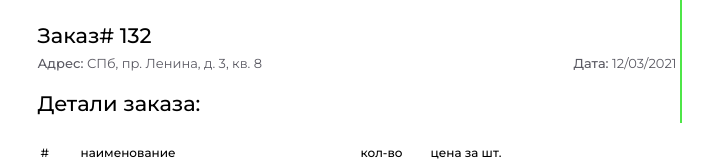
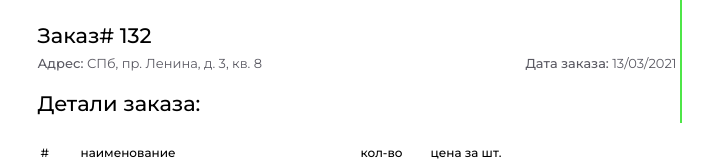
Before and after one commit to DmitriyFilimonov/shop, a React (Create React App) app: page / in a window 1280 px wide. Shown: the top 161 px of the page, without its empty margins (288-1001 px from the left). Built offline with nearby package versions, Linux system fonts and the light colour scheme.

Commit message:
current date is added

```diff
--- a/src/components/checkout/Checkout.tsx
+++ b/src/components/checkout/Checkout.tsx
@@ -11,7 +11,7 @@ const orderSource: Order = (function (): Order {
     return {
         orderNumber: 132,
         address: "СПб, пр. Ленина, д. 3, кв. 8",
-        deliveryDate: "12/03/2021",
+        orderDate: (new Date).toLocaleDateString("en-GB"),
         positions: [
             {
                 positionNumber: 1,
@@ -89,7 +89,7 @@ function Checkout() {
                 <label>Заказ# {order.orderNumber}</label>
                 <div className="order-general-info">
                     <span><b>Адрес:</b> {order.address}</span>
-                    <span><b>Дата:</b> {order.deliveryDate}</span>
+                    <span><b>Дата заказа:</b> {order.orderDate}</span>
                 </div>
                 <label>Детали заказа:</label>
             </div>
--- a/src/components/interfaces/Order.tsx
+++ b/src/components/interfaces/Order.tsx
@@ -3,7 +3,7 @@ import { OrderPosition } from "./OrderPosition";
 export interface Order{
     orderNumber:number;
     address:string;
-    deliveryDate:string;
+    orderDate:string;
     positions:OrderPosition[];
     getTotal:()=>number;
 }
```
